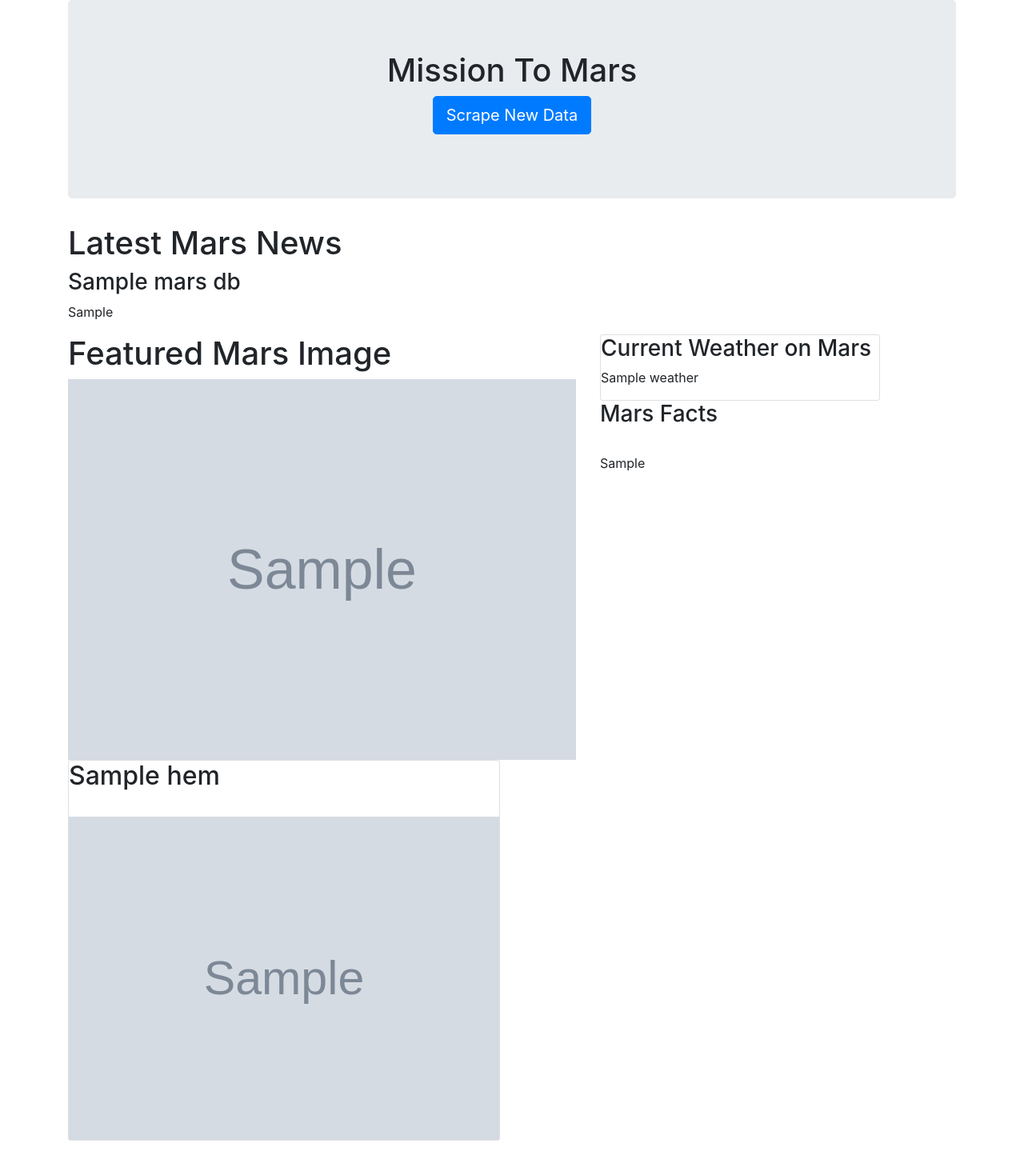
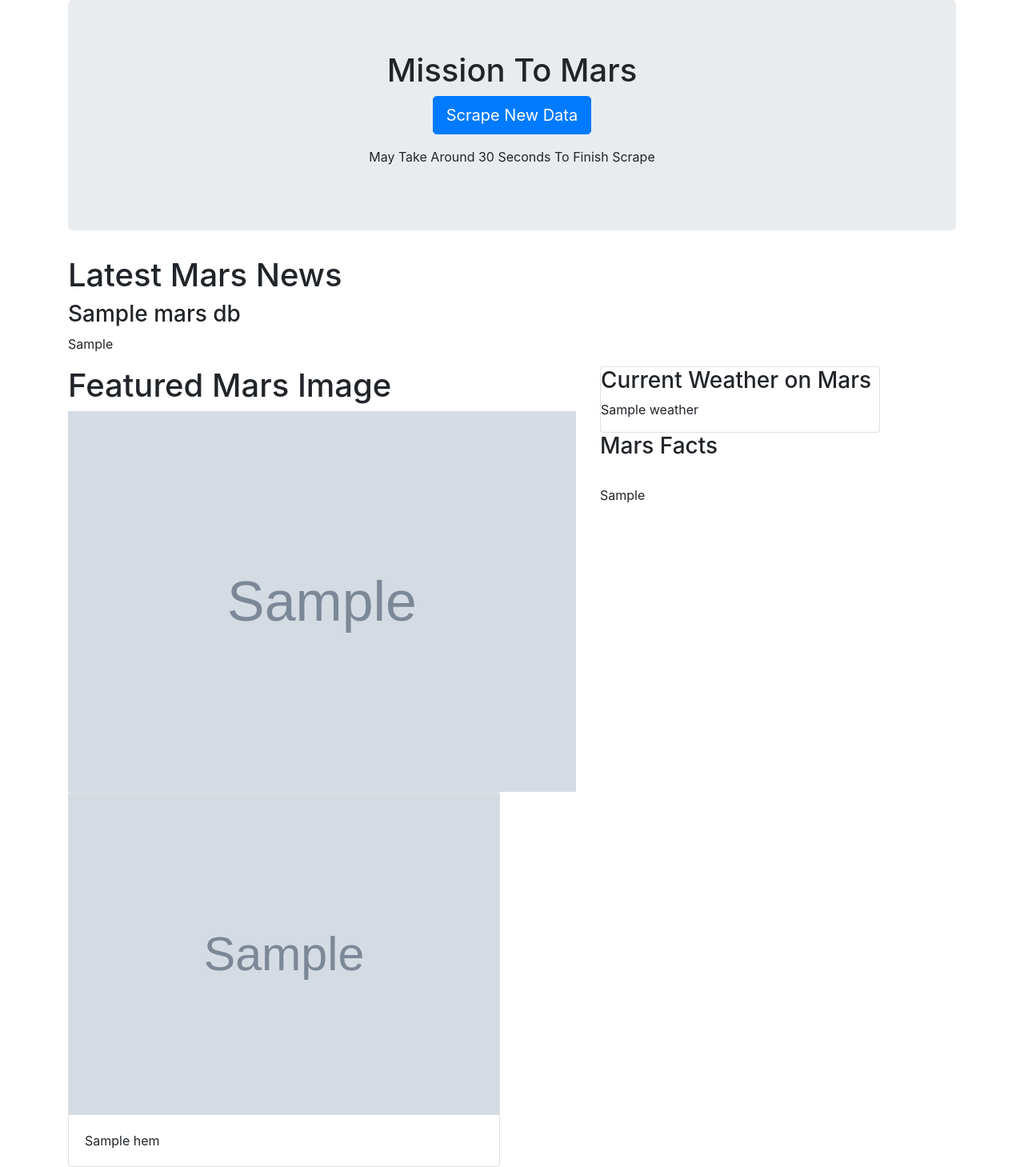
Before and after one commit to JulianChips/Web-Scrape-Mars, a Flask app: page / in a window 1280 px wide. Shown: the whole page at 80% size. Before the commit the page ends 1426 px from the top, so only its background shows below. Run offline with Flask 2, Linux system fonts and the light colour scheme; grey boxes marked "Sample" are stand-in pictures; a database or web service that is not in the repository returns one stand-in record (values such as "Sample title"); some libraries are stand-ins or nearby versions.

Commit message:
Cards for Images

```diff
--- a/templates/index.html
+++ b/templates/index.html
@@ -12,6 +12,7 @@
          <div class="jumbotron text-center">
                 <h1>Mission To Mars</h1>
                 <p><a class="btn btn-primary btn-lg" href="/scrape" role="button">Scrape New Data</a></p>
+                <p>May Take Around 30 Seconds To Finish Scrape</p>
         </div>
     <div class="row">
         <div class="col-12">
@@ -39,8 +40,10 @@
             {% for hem in mars_db.Hemisphere_Images%}
             <div class="col-6">
                     <div class="card">
-                        <h2>{{hem.title}}</h2> <br>
-                        <img src="{{hem.img_url}}" alt="{{hem.title}}">
+                        <img src="{{hem.img_url}}" class="card_img_top w-100" alt="{{hem.title}}">
+                        <div class="card-body">
+                            <p class="card-text">{{hem.title}}</p>
+                        </div>
                     </div>
             </div>
             {% endfor %}
```
